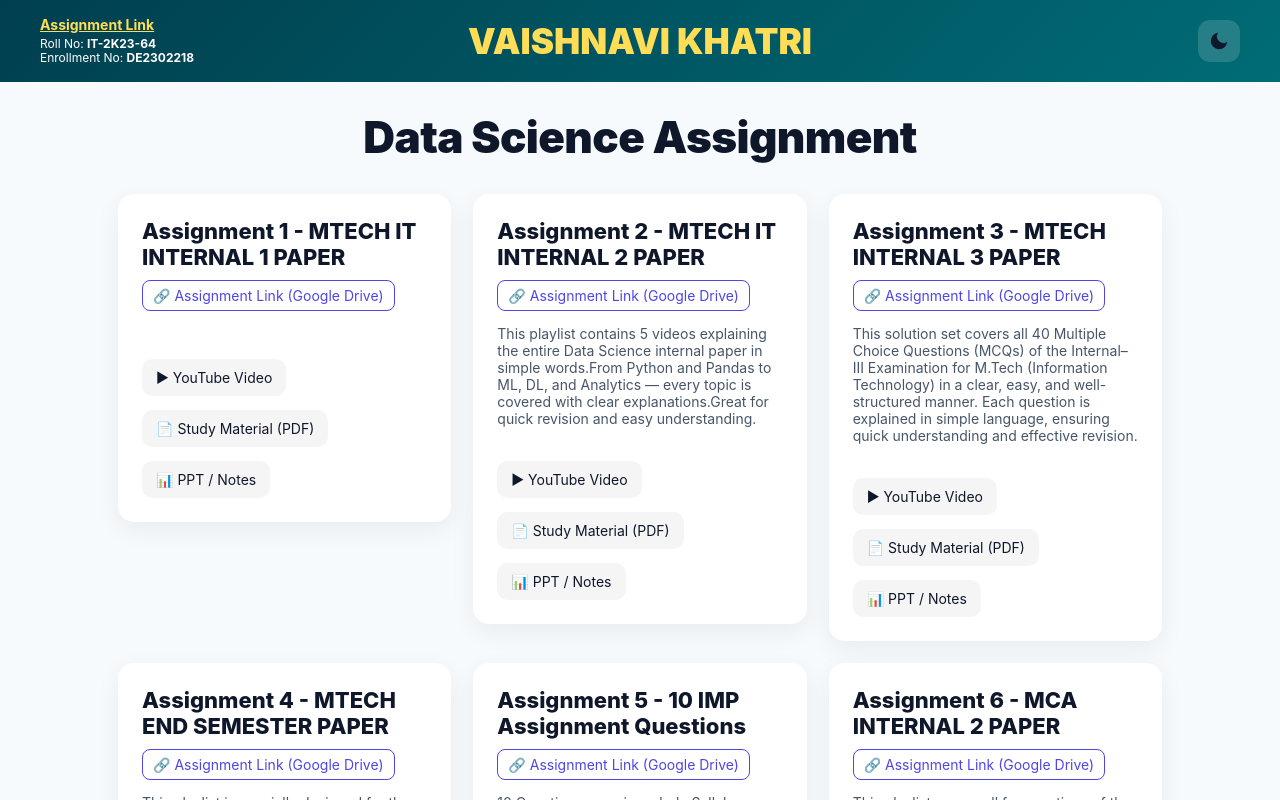
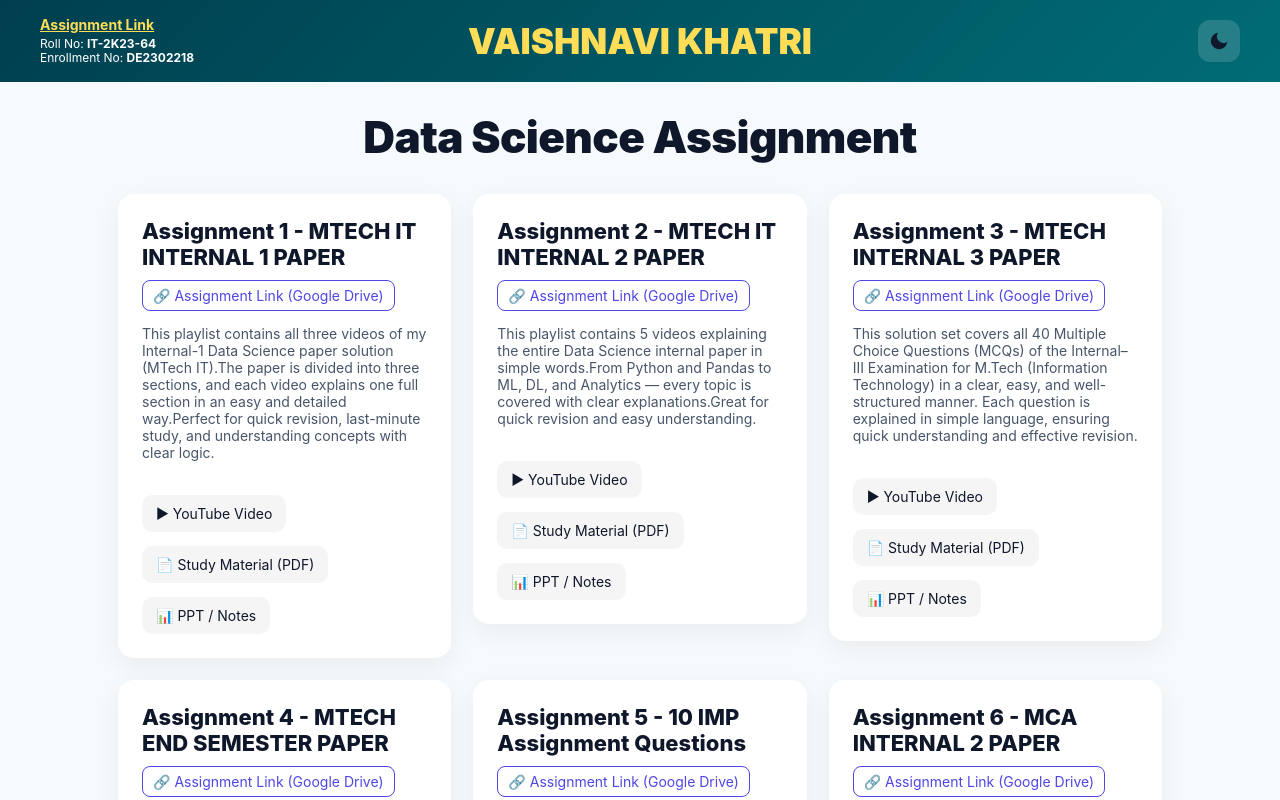
Before and after one commit to vaishnavikhatri3/data_science_assignment_final, a React (Vite) app: page / in a window 1280 px wide. Shown: the top 800 px of the page. Built offline with nearby package versions, Linux system fonts and the light colour scheme.

Commit message:
Update App.jsx

```diff
--- a/src/App.jsx
+++ b/src/App.jsx
@@ -7,10 +7,10 @@ const sampleAssignments = [
  {
     id: 1,
     title: 'Assignment 1 - MTECH IT INTERNAL 1 PAPER',
-    video: '',
+    video: 'https://youtube.com/playlist?list=PLSBMcQ-3aOgqoyCAG4lvi2VFBl8g0p0JV&si=ZPG0IFftB8ZW7Hp8',
     pdf: 'https://docs.google.com/document/d/1lhl4Ijfgh3zcHMLWLNMPYjIMptTAdWILKOjWQAoCOus/edit?tab=t.0',
-    ppt: '',
-    summary: ''
+    ppt: 'https://docs.google.com/presentation/d/1eBi28nPxEOfIcjKPQUXelC1ZzzG88pil/edit?usp=sharing&ouid=102752533725136234639&rtpof=true&sd=true',
+    summary: 'This playlist contains all three videos of my Internal-1 Data Science paper solution (MTech IT).The paper is divided into three sections, and each video explains one full section in an easy and detailed way.Perfect for quick revision, last-minute study, and understanding concepts with clear logic.'
   },
   {
     id: 1,
@@ -25,7 +25,7 @@ const sampleAssignments = [
     title: 'Assignment 3 - MTECH INTERNAL 3 PAPER',
     video: 'https://youtube.com/playlist?list=PLSBMcQ-3aOgqPtRy9TAE0mPBnObl9uBif&si=4e0jPQd_ENFcv8Ff',
     pdf: 'https://drive.google.com/file/d/1axNdlW6W-JnzNeayNmwYNM2KkToVkqjZ/view?usp=sharing',
-    ppt: '',
+    ppt: 'https://drive.google.com/file/d/1axNdlW6W-JnzNeayNmwYNM2KkToVkqjZ/view?usp=sharing',
     summary: 'This solution set covers all 40 Multiple Choice Questions (MCQs) of the Internal–III Examination for M.Tech (Information Technology) in a clear, easy, and well-structured manner. Each question is explained in simple language, ensuring quick understanding and effective revision.'
   },
 
@@ -34,7 +34,7 @@ const sampleAssignments = [
     title: 'Assignment 4 - MTECH  END SEMESTER PAPER',
     video: 'https://youtube.com/playlist?list=PLSBMcQ-3aOgpPmOLF3bBs_-9X7ajSIoCY&si=PSWlwCdlrPDUMftx',
     pdf: 'https://docs.google.com/document/d/1Ymql7cupcuPN4o2mdjt7zDSKa2GfGhElkt4Yh1_IyIU/edit?tab=t.0#heading=h.9f3w51giynvv',
-    ppt: '',
+    ppt: 'https://docs.google.com/presentation/d/1Cfl_CZMMT3SZvTb-tBDfxSYOFCWSMX_t/edit?usp=sharing&ouid=102752533725136234639&rtpof=true&sd=true',
     summary: 'This playlist is specially designed for the MTech End Semester Examination of Introduction to Data Science. It covers the entire syllabus in a structured and easy-to-understand manner'
   },
   {
```
